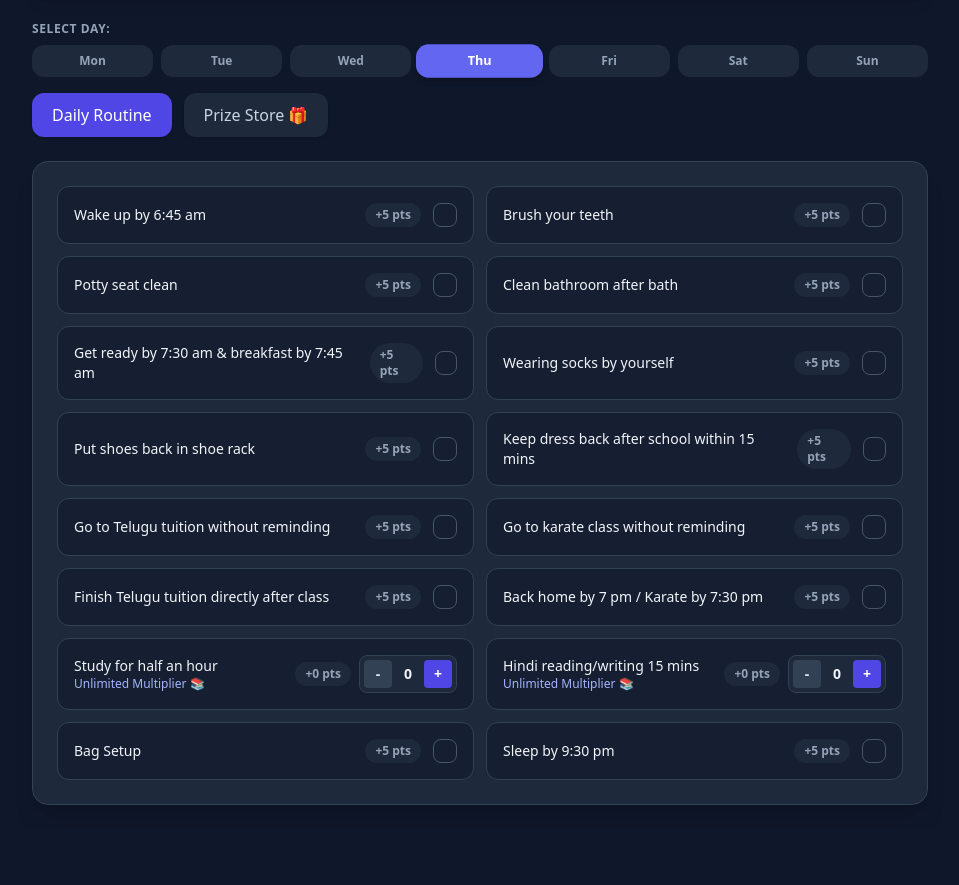
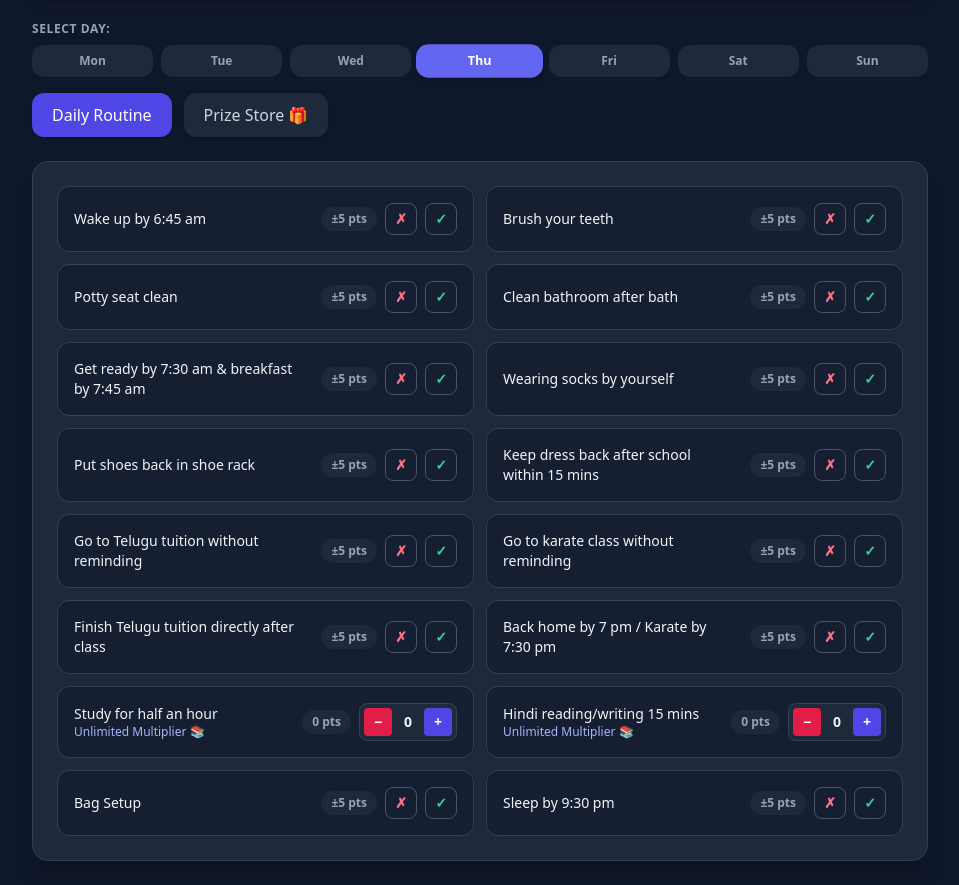
Before and after one commit to ownvivaanpersonal-crypto/KidsTracker, a plain HTML site: page index.html in a window 1280 px wide. Shown: the part 153-1038 px from the top of the page, without its empty margins (160-1119 px from the left). Before the commit the page ends 982 px from the top, so only its background shows below. Drawn offline with nearby package versions, Linux system fonts and the light colour scheme.

Commit message:
Add per-task point deduction for daily routine activities
Each routine task now has a check (+5) and cross (-5) button; tapping the
active one clears it. Study counters can go below zero to deduct points.

```diff
--- a/index.html
+++ b/index.html
@@ -376,42 +376,60 @@
                 const isStudy = isStudyTask(taskName);
 
                 if (isStudy) {
+                    // Count can go below zero: each step is +5 (done) or -5 (deducted).
                     let count = parseInt(trackerData[storageKey]) || 0;
-                    card.className = `flex items-center justify-between p-4 rounded-xl border transition ${count > 0 ? 'bg-indigo-950/40 border-indigo-500/50' : 'bg-slate-900/50 border-slate-700'}`;
+                    const total = count * 5;
+                    const cardTone = count > 0 ? 'bg-indigo-950/40 border-indigo-500/50' : count < 0 ? 'bg-rose-950/40 border-rose-500/50' : 'bg-slate-900/50 border-slate-700';
+                    const badgeTone = count > 0 ? 'bg-indigo-500/30 text-indigo-300' : count < 0 ? 'bg-rose-500/30 text-rose-300' : 'bg-slate-800 text-slate-400';
+                    card.className = `flex items-center justify-between p-4 rounded-xl border transition ${cardTone}`;
                     card.innerHTML = `
                         <div class="flex flex-col"><span class="text-sm font-medium pr-2">${taskName}</span><span class="text-xs text-indigo-300">Unlimited Multiplier 📚</span></div>
                         <div class="flex items-center gap-2">
-                            <span class="text-xs px-2.5 py-1 rounded-full font-bold ${count > 0 ? 'bg-indigo-500/30 text-indigo-300' : 'bg-slate-800 text-slate-400'}">+${count * 5} pts</span>
+                            <span class="text-xs px-2.5 py-1 rounded-full font-bold whitespace-nowrap ${badgeTone}">${total > 0 ? '+' : ''}${total} pts</span>
                             <div class="flex items-center gap-1 bg-slate-800 p-1 rounded-lg border border-slate-700">
-                                <button onclick="adjustStudyPoints('${storageKey}', -1)" class="w-7 h-7 rounded bg-slate-700 hover:bg-slate-600 text-slate-200 font-bold text-sm">-</button>
+                                <button onclick="adjustStudyPoints('${storageKey}', -1)" title="Deduct 5 pts" class="w-7 h-7 rounded bg-rose-600 hover:bg-rose-500 text-white font-bold text-sm">−</button>
                                 <span class="w-6 text-center text-sm font-bold">${count}</span>
-                                <button onclick="adjustStudyPoints('${storageKey}', 1)" class="w-7 h-7 rounded bg-indigo-600 hover:bg-indigo-500 text-white font-bold text-sm">+</button>
+                                <button onclick="adjustStudyPoints('${storageKey}', 1)" title="Add 5 pts" class="w-7 h-7 rounded bg-indigo-600 hover:bg-indigo-500 text-white font-bold text-sm">+</button>
                             </div>
                         </div>`;
                 } else {
-                    const isCompleted = trackerData[storageKey] === 'true';
-                    card.className = `flex items-center justify-between p-4 rounded-xl border cursor-pointer transition ${isCompleted ? 'bg-emerald-950/40 border-emerald-500/50' : 'bg-slate-900/50 border-slate-700 hover:border-slate-500'}`;
-                    card.onclick = () => {
-                        const newState = !(trackerData[storageKey] === 'true');
-                        trackerData[storageKey] = newState.toString();
-                        points += newState ? 5 : -5;
-                        updateUI();
-                        saveToGoogleSheets(); // Auto-save on click
-                    };
+                    // Three states: unset, 'true' (done, +5) or 'missed' (deducted, -5).
+                    const state = trackerData[storageKey];
+                    const isCompleted = state === 'true';
+                    const isMissed = state === 'missed';
+                    const cardTone = isCompleted ? 'bg-emerald-950/40 border-emerald-500/50' : isMissed ? 'bg-rose-950/40 border-rose-500/50' : 'bg-slate-900/50 border-slate-700';
+                    const badge = isCompleted ? ['+5 pts', 'bg-emerald-500/20 text-emerald-300'] : isMissed ? ['-5 pts', 'bg-rose-500/20 text-rose-300'] : ['±5 pts', 'bg-slate-800 text-slate-400'];
+                    card.className = `flex items-center justify-between p-4 rounded-xl border transition ${cardTone}`;
                     card.innerHTML = `
                         <span class="text-sm font-medium pr-4">${taskName}</span>
-                        <div class="flex items-center gap-3">
-                            <span class="text-xs px-2.5 py-1 rounded-full font-bold ${isCompleted ? 'bg-emerald-500/20 text-emerald-300' : 'bg-slate-800 text-slate-400'}">+5 pts</span>
-                            <div class="w-6 h-6 rounded-lg border flex items-center justify-center ${isCompleted ? 'bg-emerald-500 border-emerald-400 text-slate-950 font-bold' : 'border-slate-600'}">${isCompleted ? '✓' : ''}</div>
+                        <div class="flex items-center gap-2">
+                            <span class="text-xs px-2.5 py-1 rounded-full font-bold whitespace-nowrap ${badge[1]}">${badge[0]}</span>
+                            <button onclick="setTaskState('${storageKey}', 'missed')" title="Deduct 5 pts" class="w-8 h-8 rounded-lg border flex items-center justify-center font-bold text-sm transition ${isMissed ? 'bg-rose-500 border-rose-400 text-slate-950' : 'border-slate-600 text-rose-400 hover:border-rose-400'}">✗</button>
+                            <button onclick="setTaskState('${storageKey}', 'true')" title="Add 5 pts" class="w-8 h-8 rounded-lg border flex items-center justify-center font-bold text-sm transition ${isCompleted ? 'bg-emerald-500 border-emerald-400 text-slate-950' : 'border-slate-600 text-emerald-400 hover:border-emerald-400'}">✓</button>
                         </div>`;
                 }
                 listEl.appendChild(card);
             });
         }
 
+        const TASK_STATE_POINTS = { 'true': 5, 'missed': -5 };
+
+        // Clicking the already-selected button clears the task back to unset.
+        function setTaskState(storageKey, newState) {
+            const oldState = trackerData[storageKey];
+            const nextState = oldState === newState ? undefined : newState;
+            points += (TASK_STATE_POINTS[nextState] || 0) - (TASK_STATE_POINTS[oldState] || 0);
+            if (nextState) {
+                trackerData[storageKey] = nextState;
+            } else {
+                delete trackerData[storageKey];
+            }
+            updateUI();
+            saveToGoogleSheets(); // Auto-save on click
+        }
+
         function adjustStudyPoints(storageKey, change) {
             let count = parseInt(trackerData[storageKey]) || 0;
-            if (count + change < 0) return;
             count += change;
             trackerData[storageKey] = count.toString();
             points += change * 5;
```
